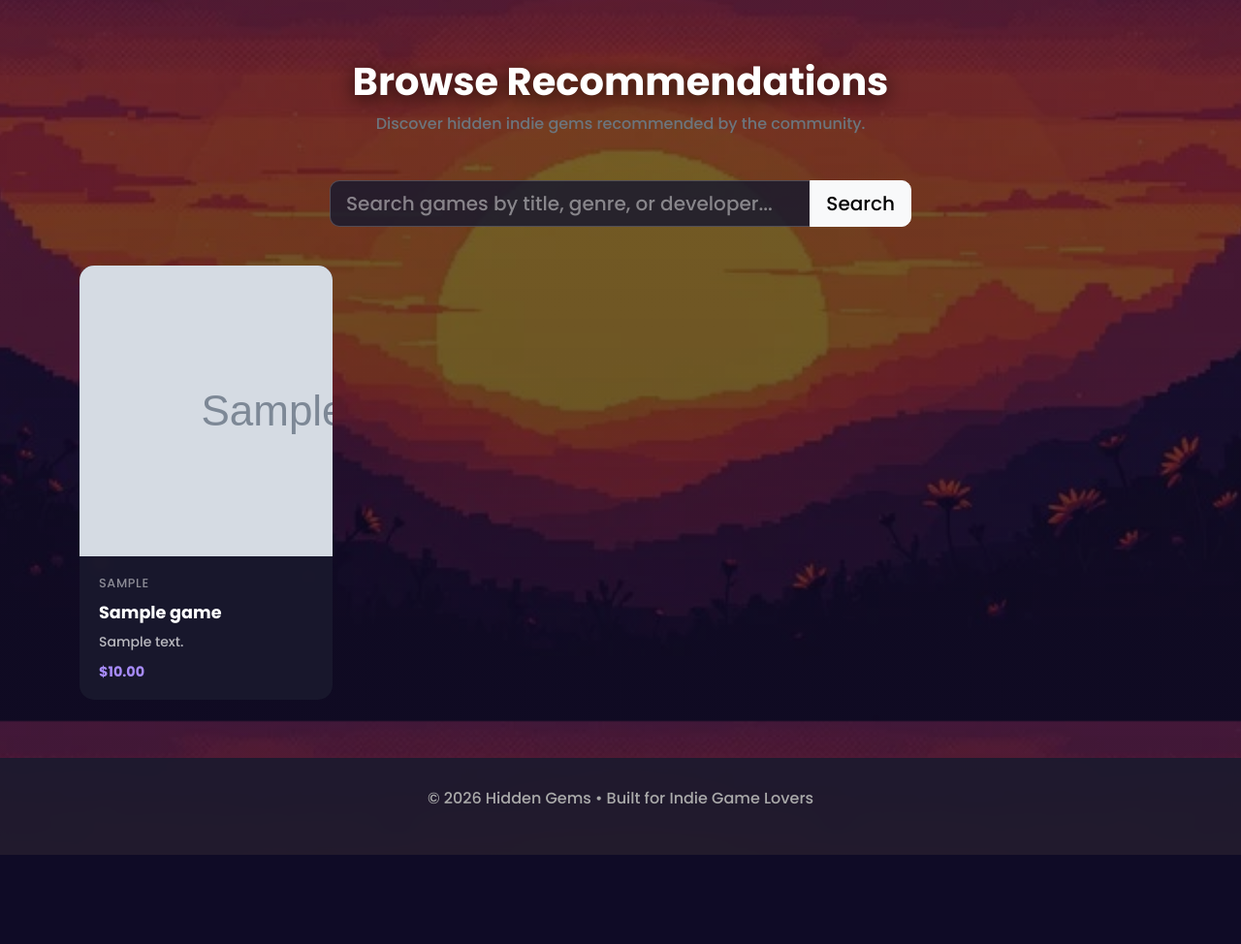
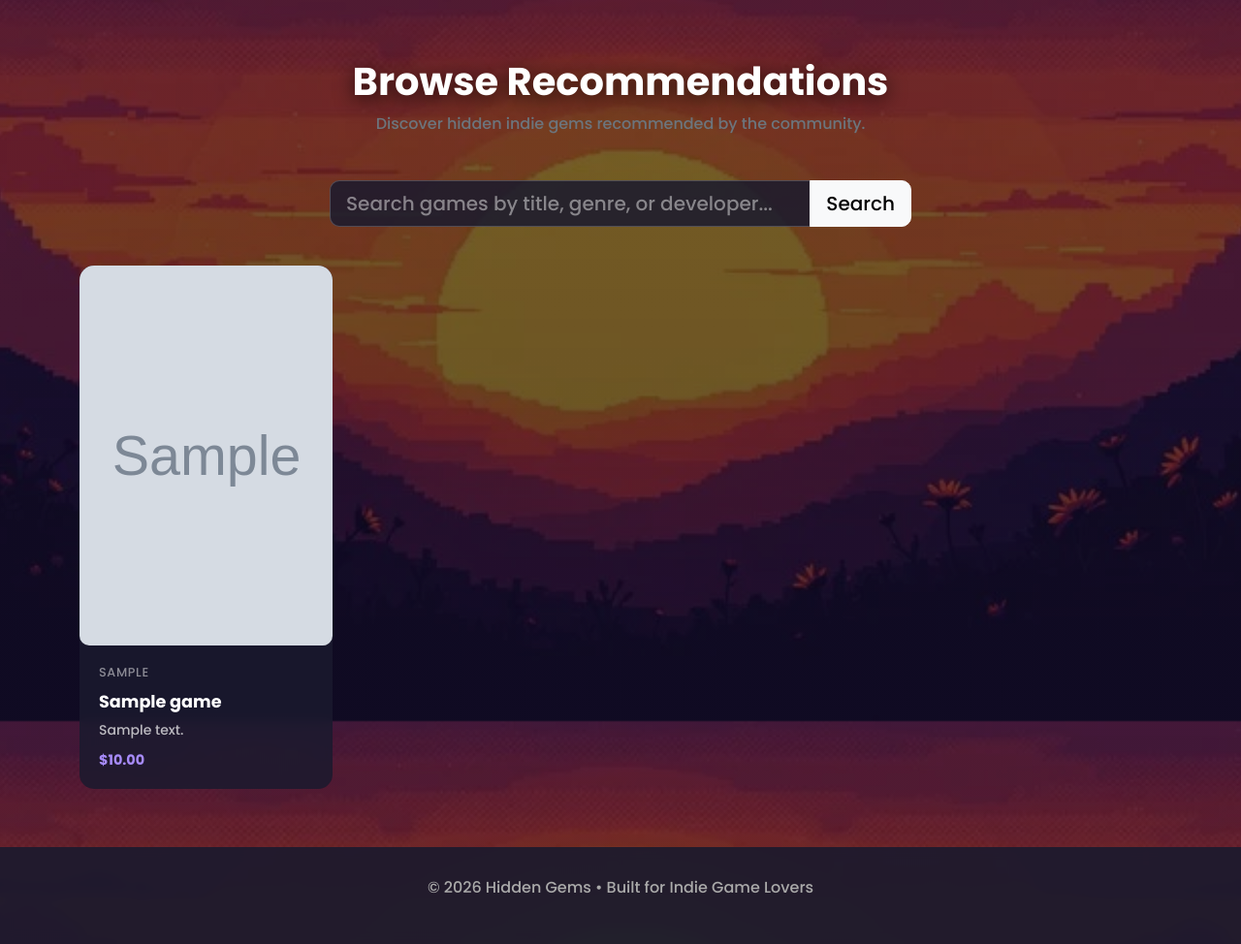
Before and after one commit to CS4300-CS5300-SP26/dev3_cust2, a Django app: page /browse/ in a window 1280 px wide. Shown: the part 56-1030 px from the top of the page at 97% size. Before the commit the page ends 938 px from the top, so only its background shows below. Run offline with Django 4.2, Linux system fonts and the light colour scheme; tables that the repository leaves empty hold one stand-in row (values such as "Sample post"); grey boxes marked "Sample" are stand-in pictures.

Commit message:
Fixing size constraint for browse cover with thumbnails

```diff
--- a/hiddengems/home/templates/home/browse.html
+++ b/hiddengems/home/templates/home/browse.html
@@ -99,11 +99,9 @@
       background: rgba(15, 10, 35, 0.6);
     }
 
-    .game-card .cover {
+    .game-card-cover {
       display: block;
-      height: 100%;
-      max-height: 180px;
-      width: auto;
+      width: 100%;
       aspect-ratio: 2 / 3;
       object-fit: cover;
       border-radius: 10px;
@@ -232,7 +230,7 @@
                 <img
                   src="{{ game.thumbnail.url }}"
                   alt="{{ game.title }} cover"
-                  class="game-cover"
+                  class="game-card-cover"
                   onerror="this.style.display='none'"
                 >
 
@@ -240,7 +238,7 @@
                 <img
                   src="https://shared.cloudflare.steamstatic.com/store_item_assets/steam/apps/{{ game.game_id }}/library_600x900.jpg"
                   alt="{{ game.title }} cover"
-                  class="game-card.cover"
+                  class="game-card-cover"
                   onerror="this.replaceWith(document.getElementById('no-image-template').content.cloneNode(true))"
                 >
 
```
